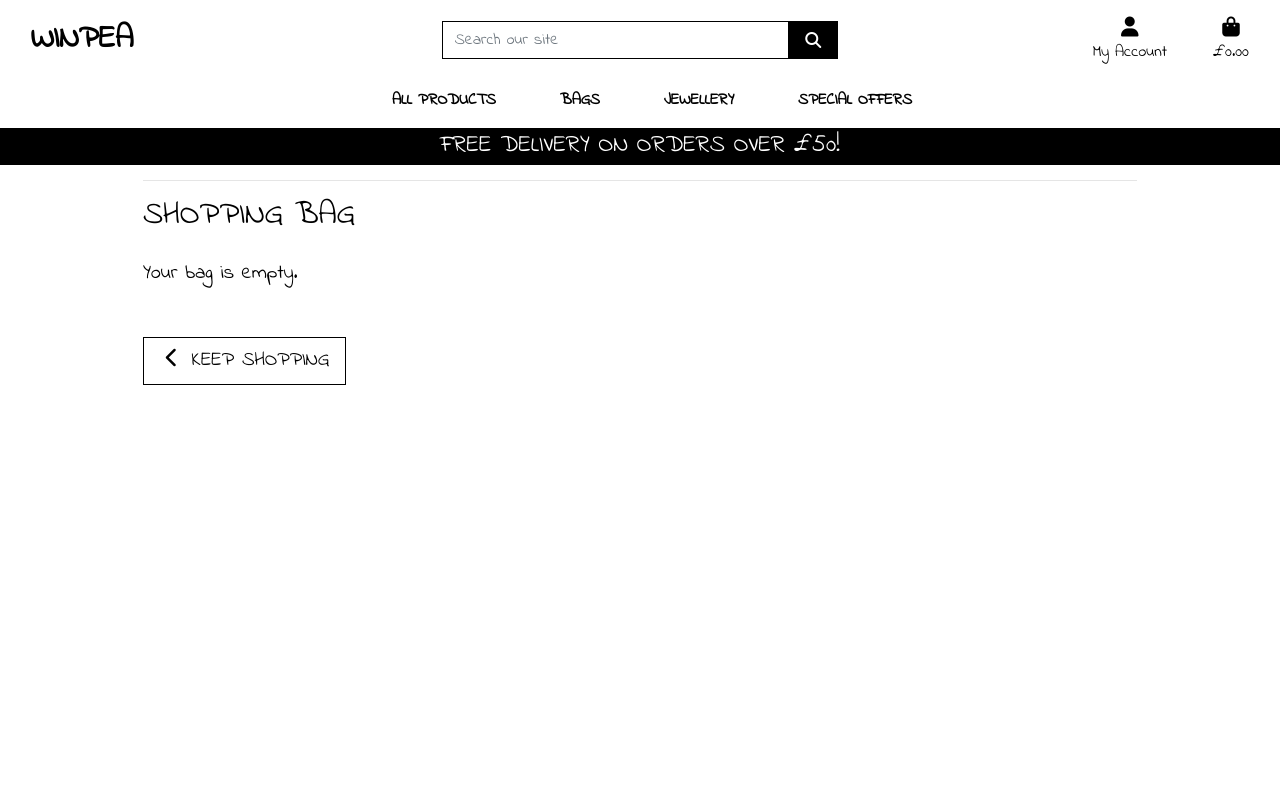
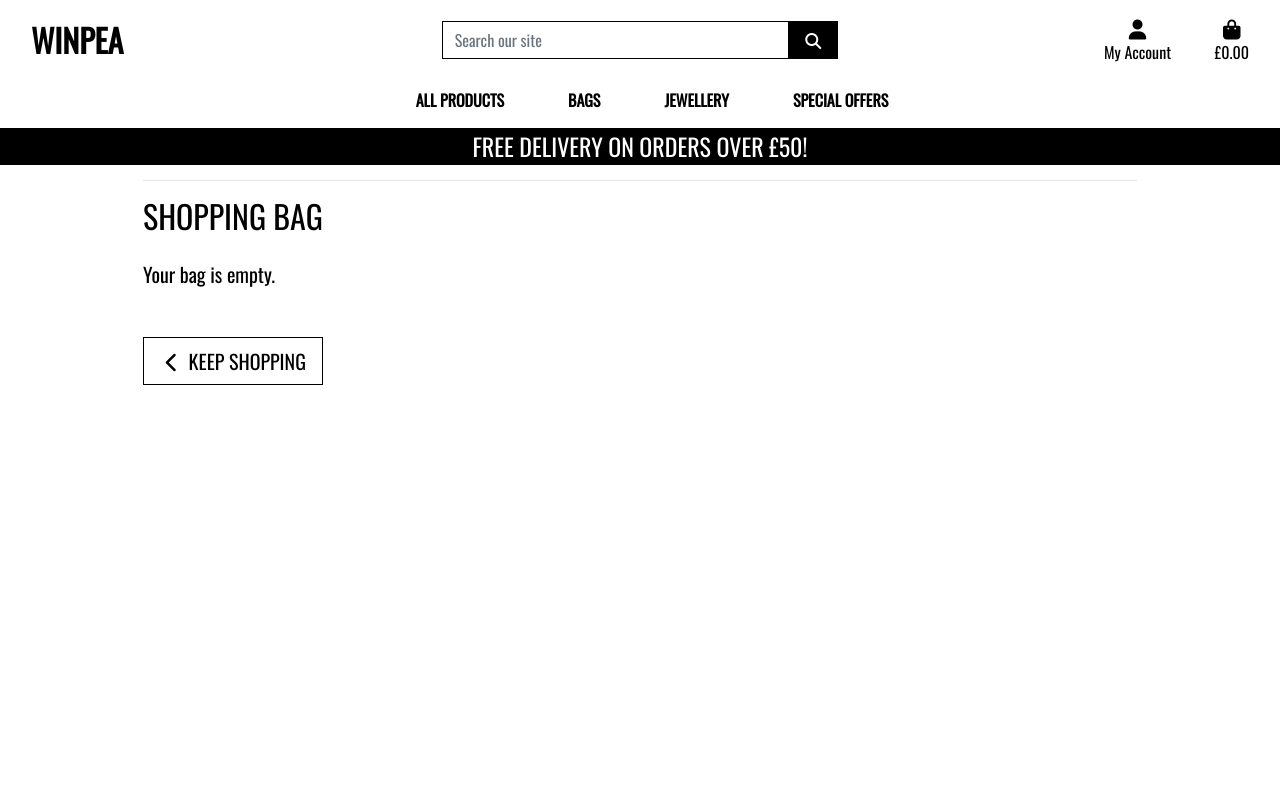
Before and after one commit to LewisHaZ/CI_PP5_WINPEA, a Django app: page /bag/ in a window 1280 px wide. Run offline with Django 3.2, Linux system fonts and the light colour scheme; some libraries are stand-ins or nearby versions.

Commit message:
Adjust main font style

```diff
--- a/static/css/base.css
+++ b/static/css/base.css
@@ -7,7 +7,7 @@ body {
     background-size: cover;
     height: calc(100vh - 164px);
     color: #000;
-    font-family: Indie Flower, cursive, sans-serif;
+    font-family: Oswald, cursive, sans-serif;
 }
 
 /* from Bulma */
--- a/templates/base.html
+++ b/templates/base.html
@@ -16,7 +16,7 @@
     {% block corecss %}
         <!-- Bootstrap CSS -->
         <link rel="stylesheet" href="https://cdn.jsdelivr.net/npm/bootstrap@4.6.2/dist/css/bootstrap.min.css" integrity="sha384-xOolHFLEh07PJGoPkLv1IbcEPTNtaed2xpHsD9ESMhqIYd0nLMwNLD69Npy4HI+N" crossorigin="anonymous">
-        <link href="https://fonts.googleapis.com/css2?family=Indie+Flower&display=swap" rel="stylesheet">
+        <link href="https://fonts.googleapis.com/css2?family=Oswald&display=swap" rel="stylesheet">
         <link rel="stylesheet" href="{% static 'css/base.css' %}">
     {% endblock %}
 
```
Also changed, not shown: db.sqlite3.
